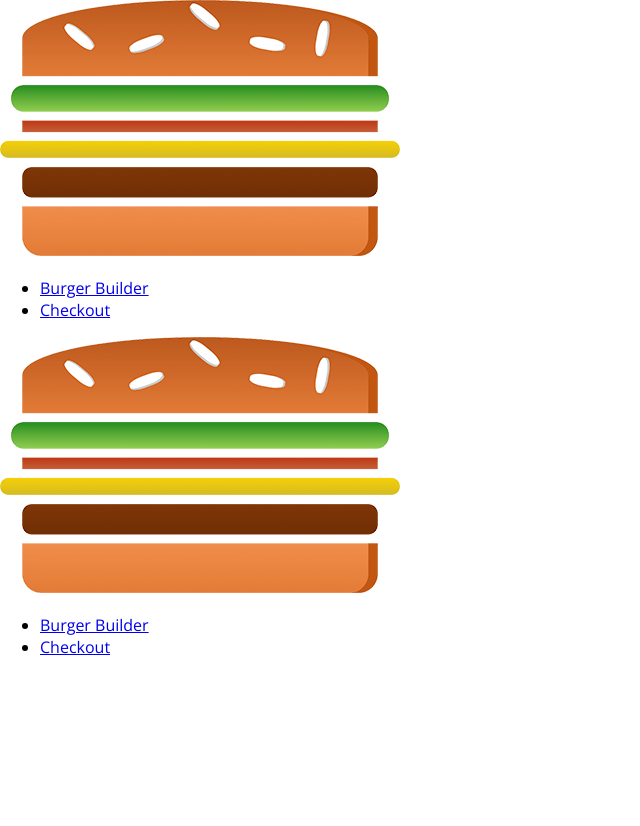
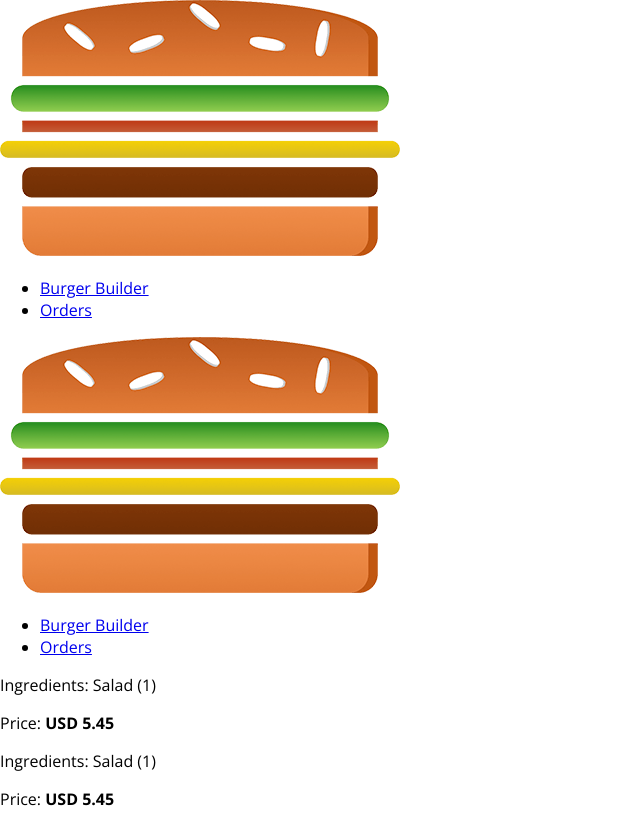
Before and after one commit to ResalR92/react_burger_app, a React app: page /orders in a window 1280 px wide. Shown: the whole page, without its empty margins (0-640 px from the left). Before the commit the page ends 800 px from the top, so only its background shows below. Built offline with nearby package versions, Linux system fonts and the light colour scheme.

Commit message:
orders_page_dummy_data

```diff
--- a/src/App.js
+++ b/src/App.js
@@ -6,6 +6,7 @@
 import BurgerBuilder from "./containers/BurgerBuilder/BurgerBuilder";
 
 import Checkout from "./containers/Checkout/Checkout";
+import Orders from "./containers/Orders/Orders";
 
 class App extends Component {
   render() {
@@ -14,6 +15,7 @@
         <Layout>
           <Switch>
             <Route path="/checkout" component={Checkout} />
+            <Route path="/orders" exact component={Orders} />
             <Route path="/" exact component={BurgerBuilder} />
           </Switch>
         </Layout>
--- a/src/components/Navigation/NavigationItems/NavigationItem/NavigationItem.js
+++ b/src/components/Navigation/NavigationItems/NavigationItem/NavigationItem.js
@@ -1,13 +1,18 @@
 import React from "react";
+import { NavLink } from "react-router-dom";
 
 import classes from "./NavigationItem.css";
 
 const NavigationItem = props => {
   return (
     <li className={classes.NavigationItem}>
-      <a href={props.link} className={props.active ? classes.active : null}>
+      <NavLink
+        to={props.link}
+        activeClassName={classes.active}
+        exact={props.exact}
+      >
         {props.children}
-      </a>
+      </NavLink>
     </li>
   );
 };
--- a/src/components/Navigation/NavigationItems/NavigationItems.js
+++ b/src/components/Navigation/NavigationItems/NavigationItems.js
@@ -7,10 +7,10 @@
 const NavigationItems = props => {
   return (
     <ul className={classes.NavigationItems}>
-      <NavigationItem link="/" active>
+      <NavigationItem link="/" exact>
         Burger Builder
       </NavigationItem>
-      <NavigationItem link="/">Checkout</NavigationItem>
+      <NavigationItem link="/orders">Orders</NavigationItem>
     </ul>
   );
 };
--- /dev/null
+++ b/src/components/Order/Order.css
@@ -0,0 +1,8 @@
+.Order {
+  width: 80%;
+  border: 1px solid #eee;
+  box-shadow: 0 2px 3px #ccc;
+  padding: 10px;
+  margin: 10px auto;
+  box-sizing: border-box;
+}
--- /dev/null
+++ b/src/components/Order/Order.js
@@ -0,0 +1,16 @@
+import React from "react";
+
+import classes from "./Order.css";
+
+const Order = props => {
+  return (
+    <div className={classes.Order}>
+      <p>Ingredients: Salad (1)</p>
+      <p>
+        Price: <strong>USD 5.45</strong>
+      </p>
+    </div>
+  );
+};
+
+export default Order;
--- /dev/null
+++ b/src/containers/Orders/Orders.js
@@ -0,0 +1,16 @@
+import React, { Component } from "react";
+
+import Order from "../../components/Order/Order";
+
+class Orders extends Component {
+  render() {
+    return (
+      <div>
+        <Order />
+        <Order />
+      </div>
+    );
+  }
+}
+
+export default Orders;
```
